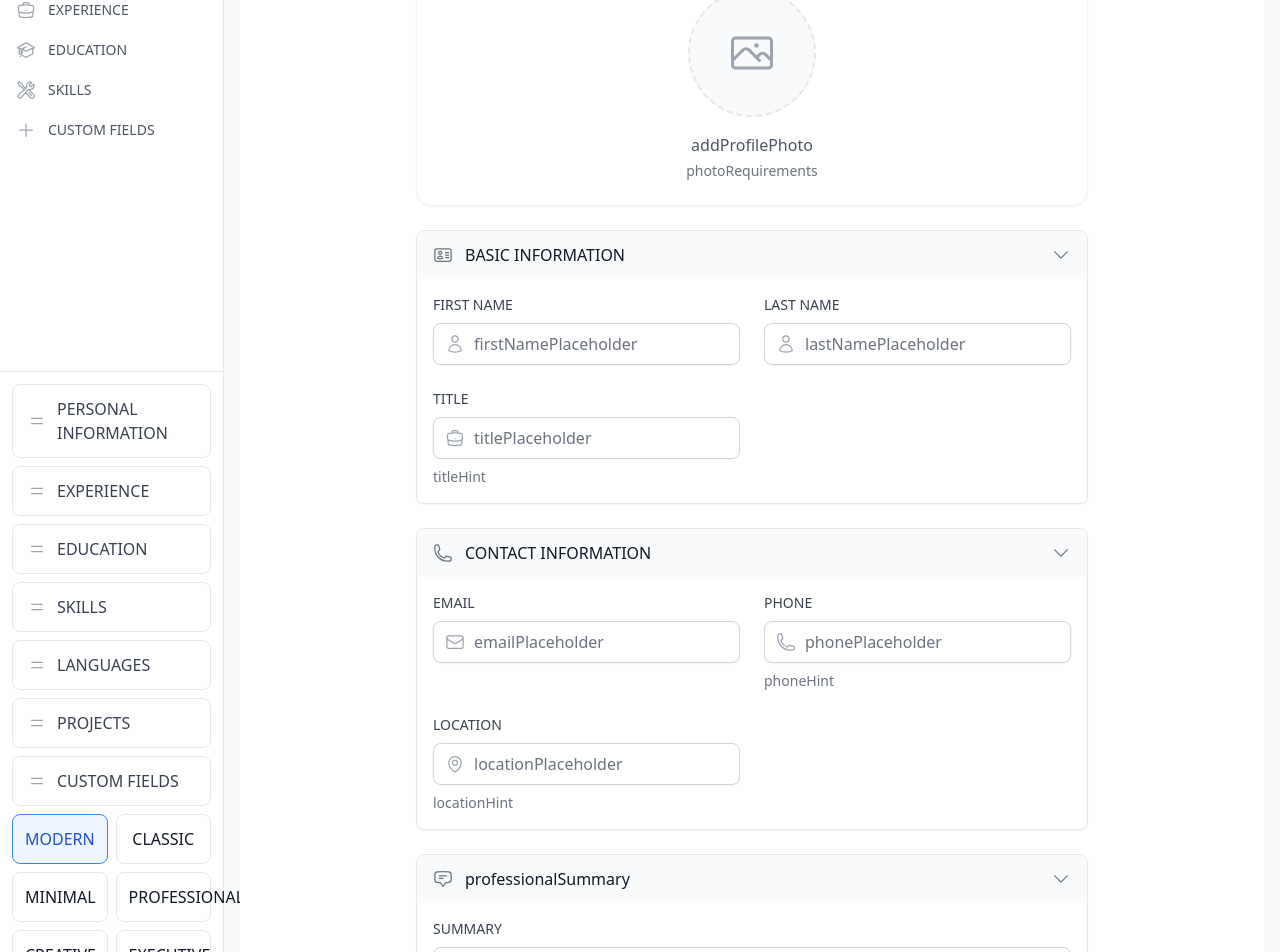
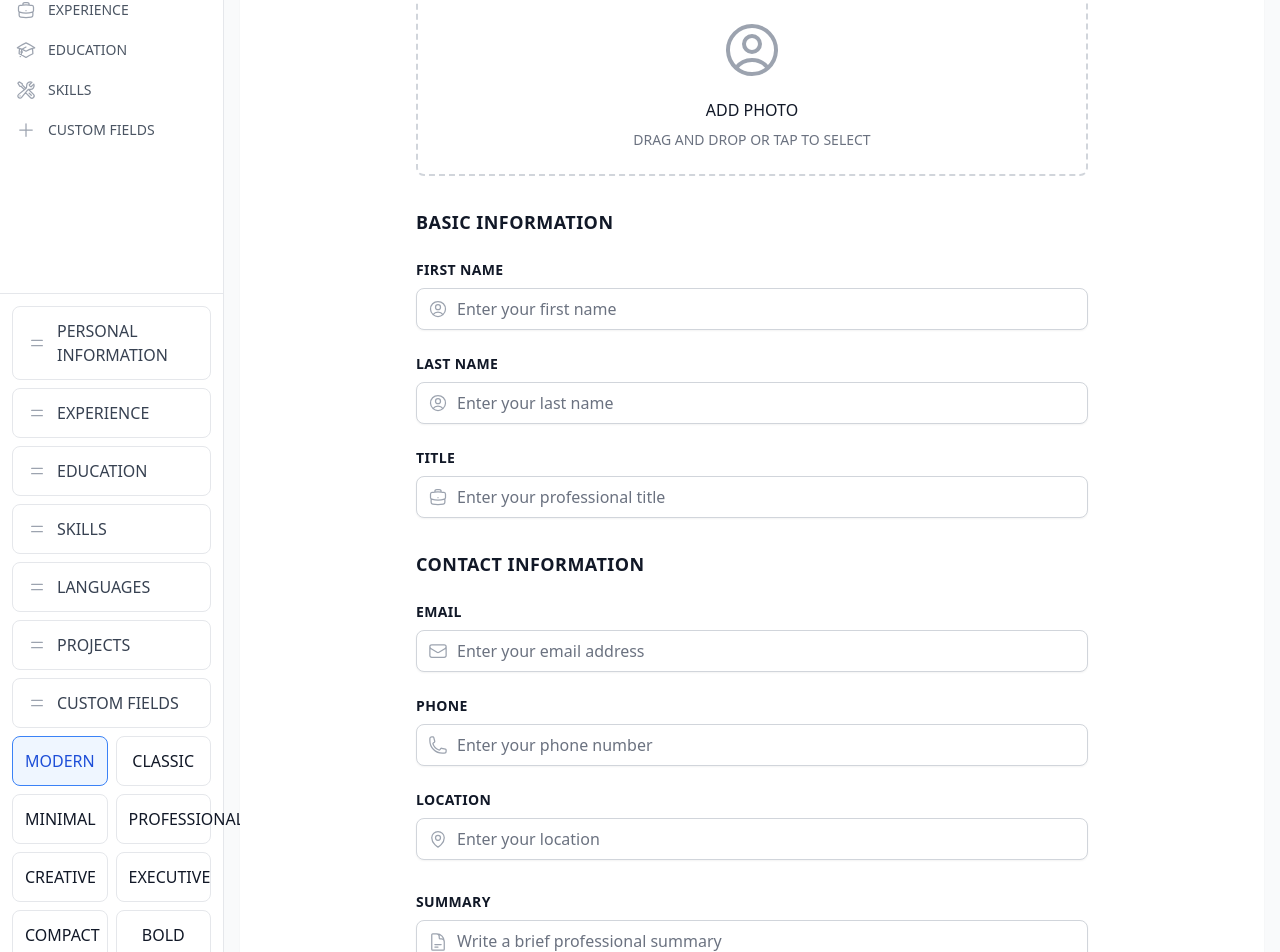
Before and after one commit to jackyroben/sb1-sha6zu, a React (Vite) app: page / in a window 1280 px wide. Shown: the part 120-1072 px from the top of the page. Built offline with nearby package versions, Linux system fonts and the light colour scheme; what @react-pdf/renderer would draw is missing.

Commit message:
Add files via upload

```diff
--- a/src/components/Editor/PersonalInfoForm.tsx
+++ b/src/components/Editor/PersonalInfoForm.tsx
@@ -2,19 +2,13 @@ import React from 'react';
 import { useTranslation } from 'react-i18next';
 import { useDropzone } from 'react-dropzone';
 import { useCVStore } from '../../store/cvStore';
-import { FormField } from './FormField';
-import { CollapsibleSection } from '../Layout/CollapsibleSection';
-import { ImageCropModal } from './ImageCropModal';
 import {
-  UserIcon,
   EnvelopeIcon,
   PhoneIcon,
   MapPinIcon,
+  UserCircleIcon,
   BriefcaseIcon,
-  DocumentTextIcon,
-  PhotoIcon,
-  IdentificationIcon,
-  ChatBubbleBottomCenterTextIcon,
+  DocumentTextIcon
 } from '@heroicons/react/24/outline';
 
 export const PersonalInfoForm: React.FC = () => {
@@ -24,22 +18,18 @@ export const PersonalInfoForm: React.FC = () => {
     updatePersonalInfo: state.updatePersonalInfo,
   }));
 
-  const [cropModalOpen, setCropModalOpen] = React.useState(false);
-  const [selectedImage, setSelectedImage] = React.useState<string>('');
-
   const onDrop = React.useCallback(
     (acceptedFiles: File[]) => {
       const file = acceptedFiles[0];
       if (file) {
         const reader = new FileReader();
         reader.onloadend = () => {
-          setSelectedImage(reader.result as string);
-          setCropModalOpen(true);
+          updatePersonalInfo({ photo: reader.result as string });
         };
         reader.readAsDataURL(file);
       }
     },
-    []
+    [updatePersonalInfo]
   );
 
   const { getRootProps, getInputProps } = useDropzone({
@@ -48,139 +38,150 @@ export const PersonalInfoForm: React.FC = () => {
     maxFiles: 1,
   });
 
-  const handleCropComplete = (croppedImage: string) => {
-    updatePersonalInfo({ photo: croppedImage });
-  };
+  const InputWithIcon = ({
+    icon: Icon,
+    label,
+    value,
+    onChange,
+    type = 'text',
+    placeholder
+  }: {
+    icon: React.ComponentType<{ className?: string }>;
+    label: string;
+    value: string;
+    onChange: (e: React.ChangeEvent<HTMLInputElement>) => void;
+    type?: string;
+    placeholder?: string;
+  }) => (
+    <div className="space-y-2">
+      <label className="block text-base font-semibold text-gray-900 uppercase tracking-wide text-sm">
+        {label}
+      </label>
+      <div className="relative">
+        <div className="absolute inset-y-0 left-0 pl-3 flex items-center pointer-events-none">
+          <Icon className="h-5 w-5 text-gray-400" />
+        </div>
+        <input
+          type={type}
+          value={value}
+          onChange={onChange}
+          placeholder={placeholder}
+          className="block w-full pl-10 rounded-lg border-gray-300 shadow-sm focus:border-indigo-500 focus:ring-indigo-500 text-base"
+        />
+      </div>
+    </div>
+  );
 
   return (
-    <div className="space-y-6 pb-24 md:pb-0">
+    <div className="space-y-8">
       {/* Photo Upload */}
+      <div className="space-y-2">
+        <label className="block text-base font-semibold text-gray-900 uppercase tracking-wide text-sm">
+          {t('photo')}
+        </label>
         <div
           {...getRootProps()}
-        className="bg-white rounded-2xl shadow-sm border border-gray-100 p-6 text-center cursor-pointer hover:border-blue-500 transition-colors"
+          className="relative mt-2 flex flex-col justify-center items-center rounded-lg border-2 border-dashed border-gray-300 p-6 hover:border-indigo-500 transition-colors cursor-pointer"
         >
           <input {...getInputProps()} />
           {personalInfo.photo ? (
-          <div className="space-y-4">
-            <div className="relative inline-block">
+            <div className="text-center">
               <img
                 src={personalInfo.photo}
-                alt={t('profilePhoto')}
-                className="h-32 w-32 rounded-full object-cover ring-4 ring-white shadow-lg"
+                alt="Profile"
+                className="mx-auto h-32 w-32 rounded-full object-cover border-4 border-white shadow-lg"
               />
-              <div className="absolute inset-0 rounded-full bg-black bg-opacity-0 hover:bg-opacity-20 transition-opacity flex items-center justify-center">
-                <PhotoIcon className="h-8 w-8 text-white opacity-0 hover:opacity-100 transition-opacity" />
-              </div>
-            </div>
-            <p className="text-sm text-gray-500">{t('clickToChangePhoto')}</p>
+              <p className="mt-4 text-sm text-gray-500">{t('tapToChange')}</p>
             </div>
           ) : (
-          <div className="space-y-4">
-            <div className="h-32 w-32 mx-auto rounded-full bg-gray-50 border-2 border-dashed border-gray-200 flex items-center justify-center">
-              <PhotoIcon className="h-12 w-12 text-gray-400" />
-            </div>
-            <div>
-              <p className="text-base text-gray-600">{t('addProfilePhoto')}</p>
-              <p className="text-sm text-gray-500 mt-1">{t('photoRequirements')}</p>
-            </div>
+            <div className="text-center">
+              <UserCircleIcon className="mx-auto h-16 w-16 text-gray-400" />
+              <p className="mt-4 text-base font-medium text-gray-900">{t('addPhoto')}</p>
+              <p className="mt-2 text-sm text-gray-500">{t('dragOrTap')}</p>
             </div>
           )}
         </div>
+      </div>
 
-      {/* Image Crop Modal */}
-      <ImageCropModal
-        isOpen={cropModalOpen}
-        onClose={() => setCropModalOpen(false)}
-        imageUrl={selectedImage}
-        onCropComplete={handleCropComplete}
-      />
-
-      {/* Rest of the form remains the same */}
       {/* Basic Information */}
-      <CollapsibleSection title={t('basicInformation')} icon={IdentificationIcon}>
-        <div className="grid grid-cols-1 gap-6 sm:grid-cols-2">
-          <FormField
+      <div className="space-y-6">
+        <h3 className="text-lg font-semibold text-gray-900 uppercase tracking-wide">
+          {t('basicInformation')}
+        </h3>
+        <div className="grid grid-cols-1 gap-6">
+          <InputWithIcon
+            icon={UserCircleIcon}
             label={t('firstName')}
             value={personalInfo.firstName}
-            onChange={(value) => updatePersonalInfo({ firstName: value })}
-            placeholder={t('firstNamePlaceholder')}
-            icon={UserIcon}
+            onChange={(e) => updatePersonalInfo({ firstName: e.target.value })}
+            placeholder={t('enterFirstName')}
           />
-
-          <FormField
+          <InputWithIcon
+            icon={UserCircleIcon}
             label={t('lastName')}
             value={personalInfo.lastName}
-            onChange={(value) => updatePersonalInfo({ lastName: value })}
-            placeholder={t('lastNamePlaceholder')}
-            icon={UserIcon}
+            onChange={(e) => updatePersonalInfo({ lastName: e.target.value })}
+            placeholder={t('enterLastName')}
           />
-
-          <FormField
+          <InputWithIcon
+            icon={BriefcaseIcon}
             label={t('title')}
             value={personalInfo.title}
-            onChange={(value) => updatePersonalInfo({ title: value })}
-            placeholder={t('titlePlaceholder')}
-            icon={BriefcaseIcon}
-            hint={t('titleHint')}
+            onChange={(e) => updatePersonalInfo({ title: e.target.value })}
+            placeholder={t('enterTitle')}
           />
         </div>
-      </CollapsibleSection>
+      </div>
 
       {/* Contact Information */}
-      <CollapsibleSection title={t('contactInformation')} icon={PhoneIcon}>
-        <div className="grid grid-cols-1 gap-6 sm:grid-cols-2">
-          <FormField
+      <div className="space-y-6">
+        <h3 className="text-lg font-semibold text-gray-900 uppercase tracking-wide">
+          {t('contactInformation')}
+        </h3>
+        <div className="grid grid-cols-1 gap-6">
+          <InputWithIcon
+            icon={EnvelopeIcon}
             label={t('email')}
             value={personalInfo.email}
-            onChange={(value) => updatePersonalInfo({ email: value })}
+            onChange={(e) => updatePersonalInfo({ email: e.target.value })}
             type="email"
-            placeholder={t('emailPlaceholder')}
-            icon={EnvelopeIcon}
+            placeholder={t('enterEmail')}
           />
-
-          <FormField
+          <InputWithIcon
+            icon={PhoneIcon}
             label={t('phone')}
             value={personalInfo.phone}
-            onChange={(value) => updatePersonalInfo({ phone: value })}
+            onChange={(e) => updatePersonalInfo({ phone: e.target.value })}
             type="tel"
-            placeholder={t('phonePlaceholder')}
-            icon={PhoneIcon}
-            hint={t('phoneHint')}
+            placeholder={t('enterPhone')}
           />
-
-          <FormField
+          <InputWithIcon
+            icon={MapPinIcon}
             label={t('location')}
             value={personalInfo.location}
-            onChange={(value) => updatePersonalInfo({ location: value })}
-            placeholder={t('locationPlaceholder')}
-            icon={MapPinIcon}
-            hint={t('locationHint')}
+            onChange={(e) => updatePersonalInfo({ location: e.target.value })}
+            placeholder={t('enterLocation')}
           />
         </div>
-      </CollapsibleSection>
+      </div>
 
-      {/* Professional Summary */}
-      <CollapsibleSection title={t('professionalSummary')} icon={ChatBubbleBottomCenterTextIcon}>
-        <FormField
-          label={t('summary')}
+      {/* Summary */}
+      <div className="space-y-2">
+        <label className="block text-base font-semibold text-gray-900 uppercase tracking-wide text-sm">
+          {t('summary')}
+        </label>
+        <div className="relative">
+          <div className="absolute top-3 left-3 pointer-events-none">
+            <DocumentTextIcon className="h-5 w-5 text-gray-400" />
+          </div>
+          <textarea
             value={personalInfo.summary}
-          onChange={(value) => updatePersonalInfo({ summary: value })}
-          multiline
+            onChange={(e) => updatePersonalInfo({ summary: e.target.value })}
             rows={4}
-          placeholder={t('summaryPlaceholder')}
-          icon={DocumentTextIcon}
-          hint={t('summaryHint')}
+            className="block w-full pl-10 rounded-lg border-gray-300 shadow-sm focus:border-indigo-500 focus:ring-indigo-500 text-base"
+            placeholder={t('enterSummary')}
           />
-      </CollapsibleSection>
-
-      {/* Save Button */}
-      <div className="fixed bottom-20 inset-x-0 p-4 bg-white border-t border-gray-200 md:hidden">
-        <button
-          type="button"
-          className="w-full px-4 py-3 bg-blue-600 text-white rounded-lg hover:bg-blue-700 transition-colors text-base font-medium shadow-lg"
-        >
-          {t('saveAndContinue').toUpperCase()}
-        </button>
+        </div>
       </div>
     </div>
   );
```
Lines whose indentation alone changed are shown as unchanged.
